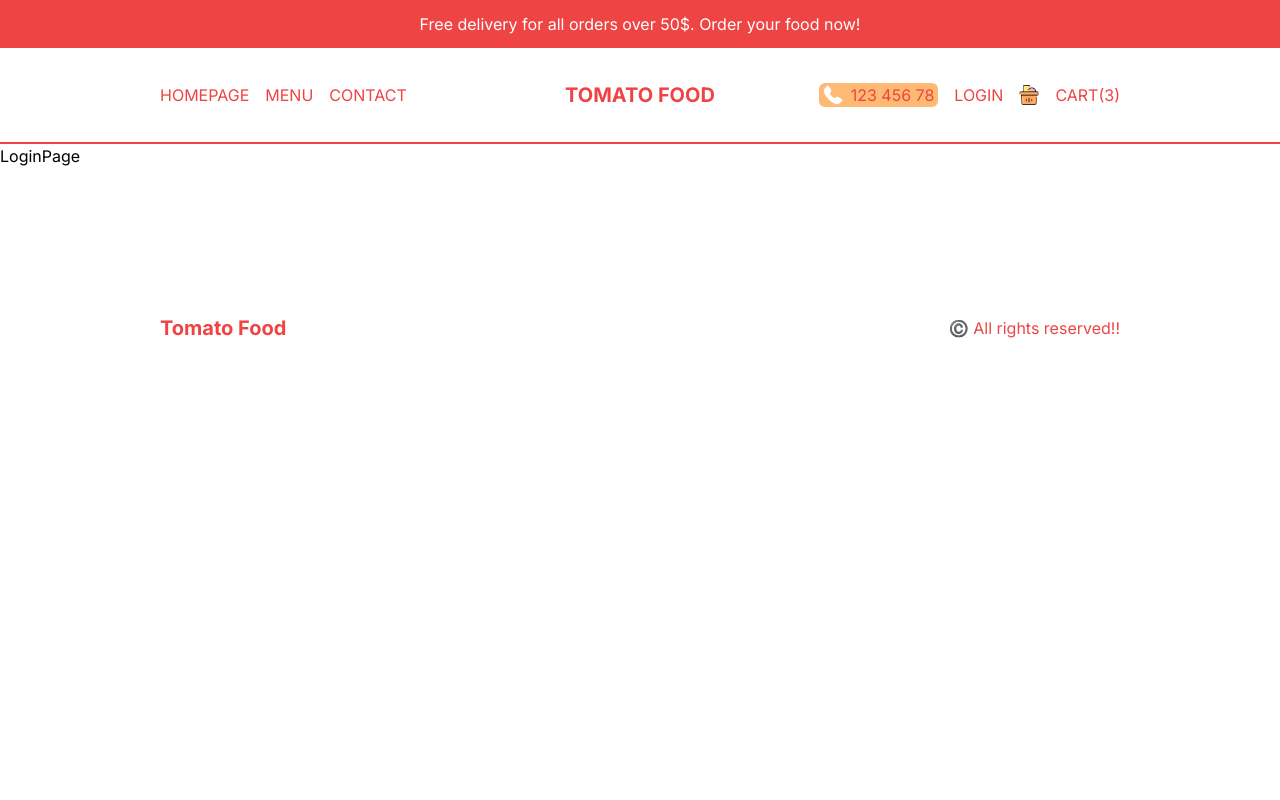
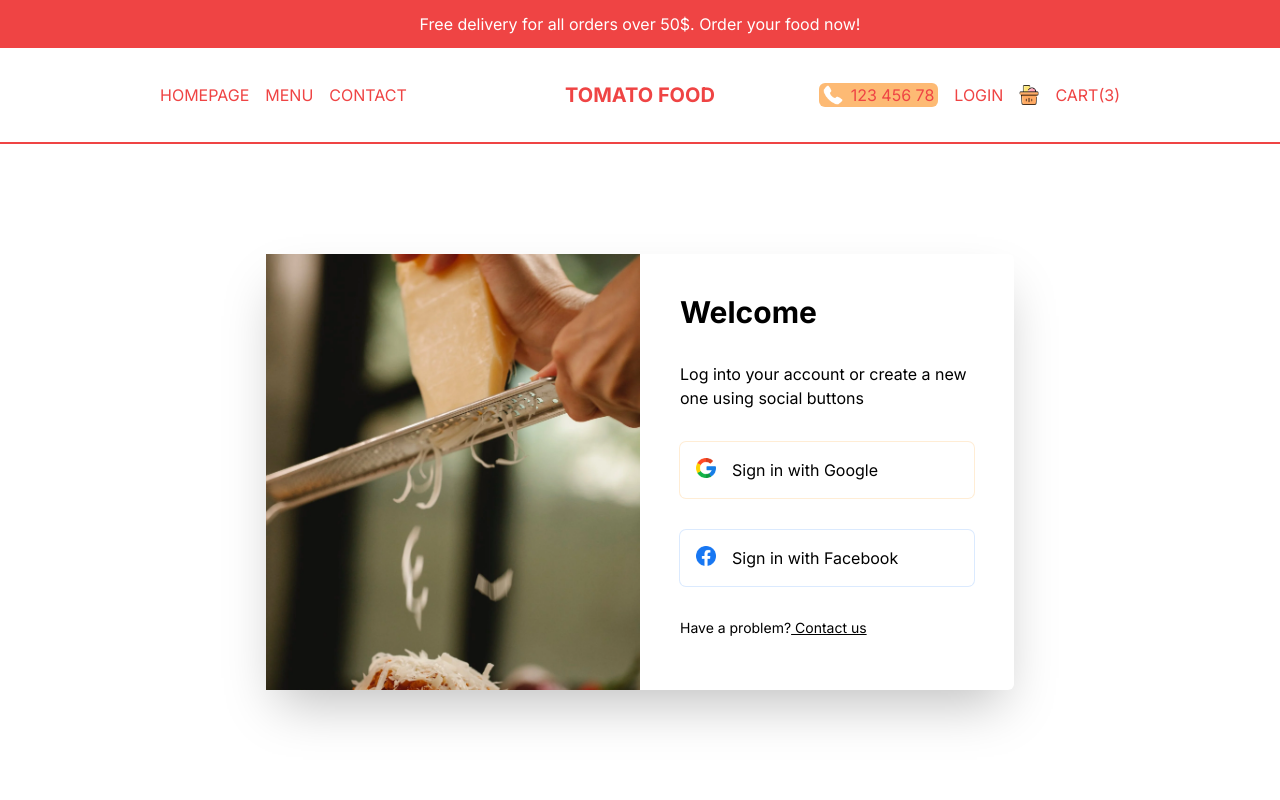
Before and after one commit to vishalmishradev/tomato, a Next.js app: page /login in a window 1280 px wide. Shown: the top 800 px of the page. Built offline with nearby package versions, Linux system fonts and the light colour scheme.

Commit message:
added login page

```diff
--- a/src/app/login/page.tsx
+++ b/src/app/login/page.tsx
@@ -1,11 +1,47 @@
-import React from 'react'
+import Image from "next/image";
+import Link from "next/link";
+import React from "react";
 
 const LoginPage = () => {
   return (
-    <div>
-      LoginPage
+    <div className="p-4 h-[calc(100vh-6rem)] md:h-[calc(100vh-9rem)] flex items-center justify-center">
+      {/* BOX */}
+      <div className=" h-full shadow-2xl rounded-md flex flex-col md:flex-row md:h-[70%] md:w-full lg:w-[60%] 2xl:w-1/2">
+        {/* IMAGE CONTAINER */}
+        <div className="relative h-1/3 w-full md:h-full md:w-1/2">
+          <Image src="/loginBg.png" alt="" fill className="object-cover"/>
+        </div>
+        {/* FORM CONTAINER */}
+        <div className="p-10 flex flex-col gap-8 md:w-1/2">
+          <h1 className="font-bold text-xl xl:text-3xl">Welcome</h1>
+          <p>Log into your account or create a new one using social buttons</p>
+          <button className="flex gap-4 p-4 ring-1 ring-orange-100 rounded-md">
+            <Image
+              src="/google.png"
+              alt=""
+              width={20}
+              height={20}
+              className="object-contain"
+            />
+            <span>Sign in with Google</span>
+          </button>
+          <button className="flex gap-4 p-4 ring-1 ring-blue-100 rounded-md">
+            <Image
+              src="/facebook.png"
+              alt=""
+              width={20}
+              height={20}
+              className="object-contain"
+            />
+            <span>Sign in with Facebook</span>
+          </button>
+          <p className="text-sm">
+            Have a problem?<Link className="underline" href="/"> Contact us</Link>
+          </p>
+        </div>
+      </div>
     </div>
-  )
-}
+  );
+};
 
 export default LoginPage;
```
